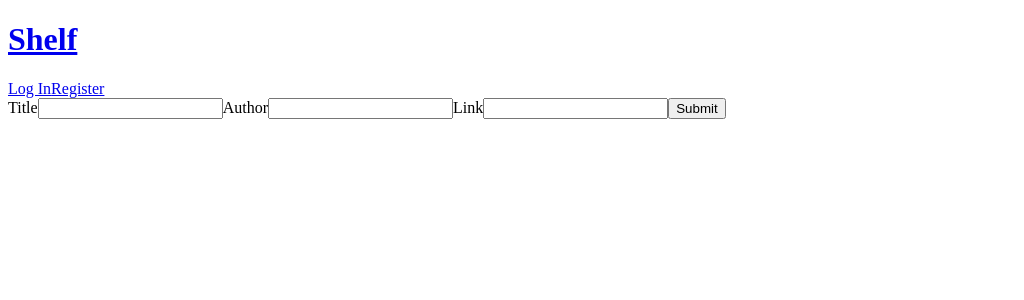
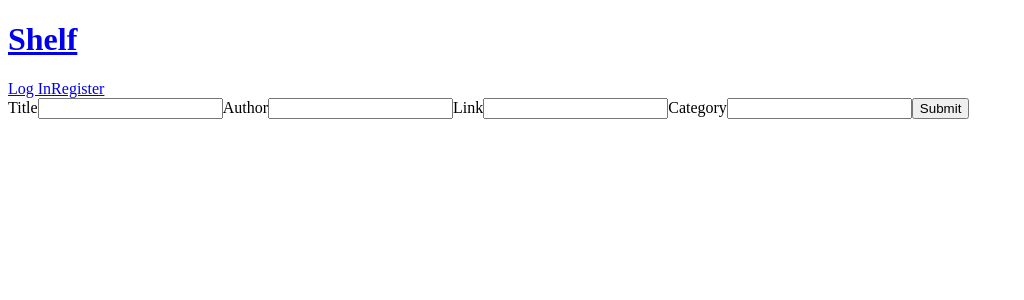
Before and after one commit to bpdm88/link-manager, a React (Create React App) app in the folder client/: page /form in a window 1280 px wide. Shown: the top 300 px of the page, without its empty margins (0-1024 px from the left). Built offline with nearby package versions, Linux system fonts and the light colour scheme; no server answers.

Commit message:
categories

```diff
--- a/client/src/app/form/index.js
+++ b/client/src/app/form/index.js
@@ -3,7 +3,7 @@ import { useHistory } from 'react-router-dom'
 import axios from 'axios'
 
 const FormContainer = () => {
-  const [formData, setFormData] = useState({ title: '', author: '', link: '' })
+  const [formData, setFormData] = useState({ title: '', author: '', link: '', category: '' })
 
   const history = useHistory()
 
@@ -15,7 +15,8 @@ const FormContainer = () => {
     const linkData = {
       title: formData.title,
       author: formData.author,
-      link: formData.link
+      link: formData.link,
+      category: formData.category
     }
 
     await axios.post('http://localhost:5000/link/', linkData)
@@ -46,6 +47,13 @@ const FormContainer = () => {
           onChange={e => setFormData({ ...formData, link: e.target.value })}
           value={formData.link}
         />
+        <label htmlFor="category">Category</label>
+        <input
+          id="category"
+          type="text"
+          onChange={e => setFormData({ ...formData, category: e.target.value })}
+          value={formData.category}
+        />
         <button type="submit">Submit</button>
       </form>
     </div>
--- a/client/src/app/home/home.jsx
+++ b/client/src/app/home/home.jsx
@@ -23,6 +23,7 @@ const Home = ({
               title={link.title}
               author={link.author}
               link={link.link}
+              category={link.category}
               onClick={() => onDelete(link._id)}
               setLinkToUpdate={() => setLinkToUpdate(link)}
             />
--- a/client/src/app/home/index.js
+++ b/client/src/app/home/index.js
@@ -54,7 +54,8 @@ const HomeContainer = () => {
     const newData = {
       title: link.title,
       author: link.author,
-      link: link.link
+      link: link.link,
+      category: link.category
     }
 
     await axios.put(`http://localhost:5000/link/${linkToEdit._id}`, newData)
--- a/client/src/components/editor/index.jsx
+++ b/client/src/components/editor/index.jsx
@@ -5,7 +5,8 @@ const Editor = ({ link, onUpdate, closeEditor }) => {
     ...link,
     title: link.title,
     author: link.author,
-    link: link.link
+    link: link.link,
+    category: link.category
   })
 
   const update = e => {
@@ -37,6 +38,13 @@ const Editor = ({ link, onUpdate, closeEditor }) => {
           onChange={e => setEditData({ ...editData, link: e.target.value })}
           value={editData.link}
         />
+        <label htmlFor="category">Category</label>
+        <input
+          id="category"
+          type="text"
+          onChange={e => setEditData({ ...editData, category: e.target.value })}
+          value={editData.category}
+        />
         <button onClick={update}>Submit</button>
       </form>
       <div>
--- a/client/src/components/link/index.jsx
+++ b/client/src/components/link/index.jsx
@@ -1,10 +1,11 @@
 import React from 'react'
 
-const Link = ({ title, author, onClick, setLinkToUpdate }) => {
+const Link = ({ title, author, category, onClick, setLinkToUpdate }) => {
   return (
     <div>
       <h2>{title}</h2>
       <h4>{author}</h4>
+      <h4>{category}</h4>
       <button onClick={onClick}>Delete</button>
       <button onClick={setLinkToUpdate}>Edit</button>
     </div>
```
Also changed, not shown: 2 other files (tests, documents, lock files or other folders).
